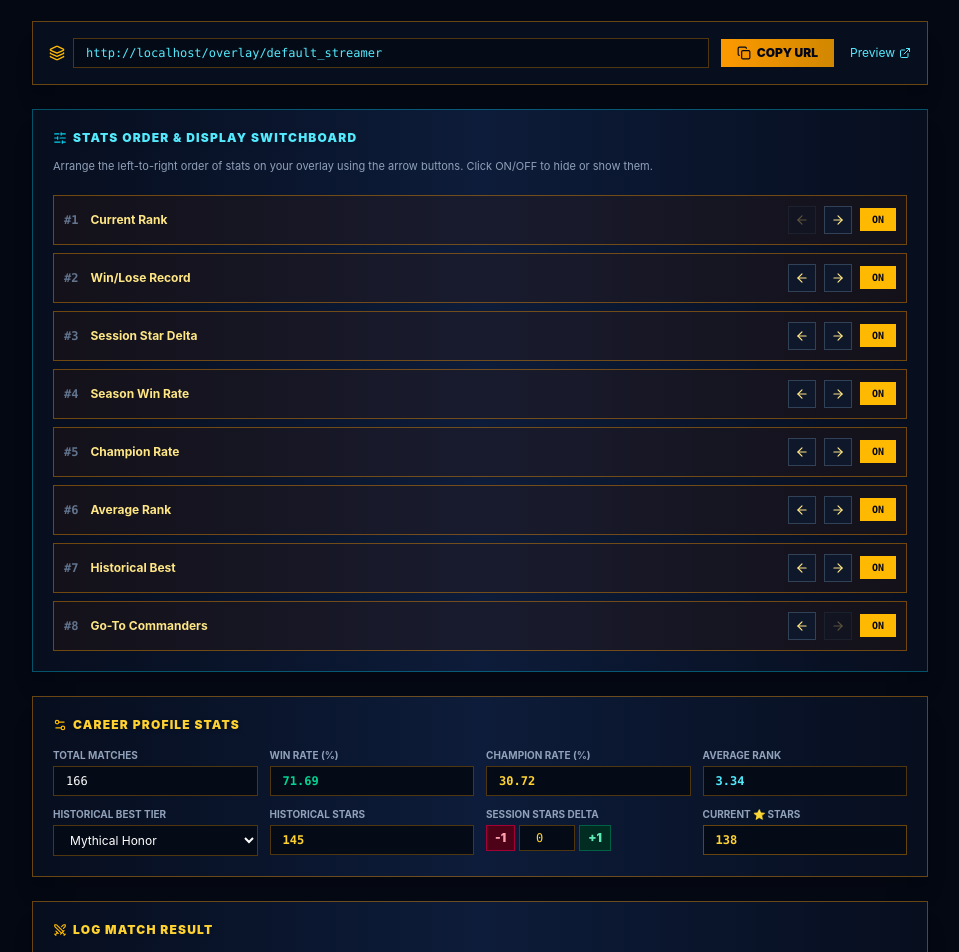
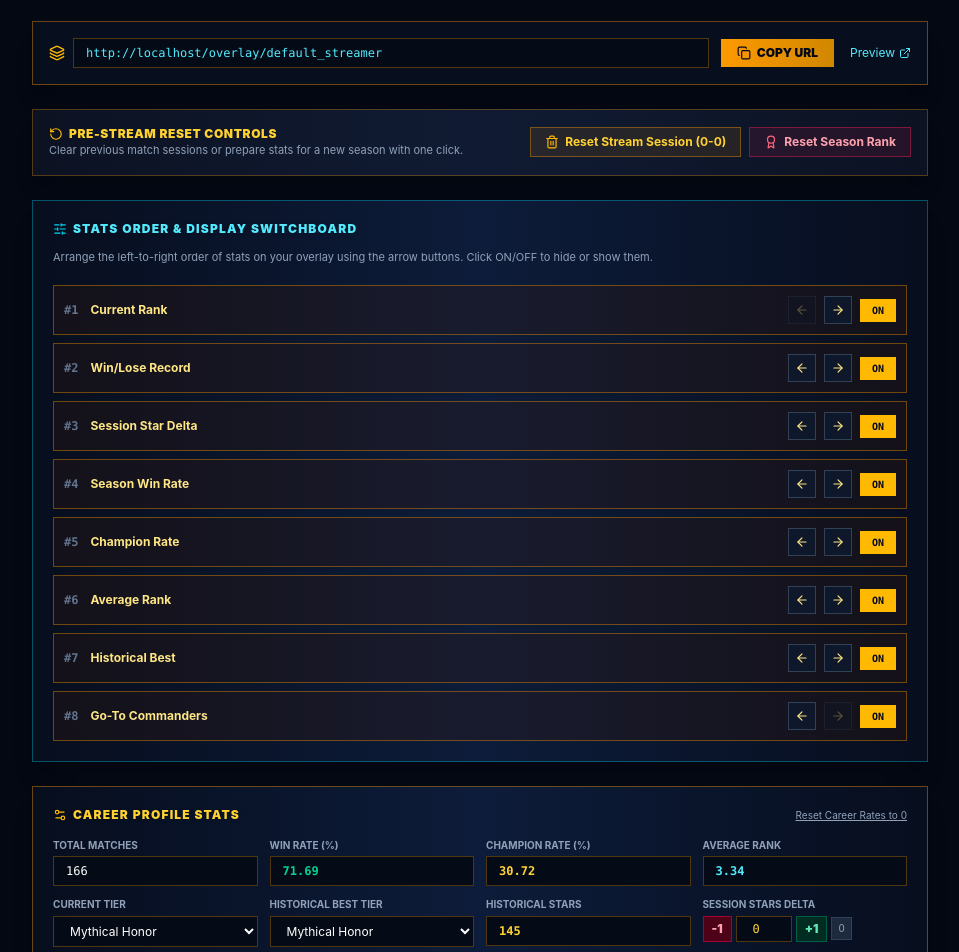
Before and after one commit to Hyavasti/magic-chess-overlay, a React (Vite) app: page /dashboard in a window 1280 px wide. Shown: the part 100-1052 px from the top of the page, without its empty margins (160-1119 px from the left). Built offline with nearby package versions, Linux system fonts and the light colour scheme; no server answers; the database is empty.

Commit message:
Add session and rank reset buttons to dashboard

```diff
--- a/src/pages/Dashboard.tsx
+++ b/src/pages/Dashboard.tsx
@@ -1,5 +1,21 @@
 import React, { useState, useEffect } from 'react';
-import { PlusCircle, ShieldAlert, Copy, ExternalLink, Check, Sparkles, Swords, Layers, Settings2, SlidersHorizontal, ArrowLeft, ArrowRight } from 'lucide-react';
+import {
+  PlusCircle,
+  RotateCcw,
+  Trash2,
+  Award,
+  Copy,
+  ExternalLink,
+  Check,
+  Sparkles,
+  Swords,
+  Layers,
+  Settings2,
+  SlidersHorizontal,
+  ArrowLeft,
+  ArrowRight,
+  AlertTriangle
+} from 'lucide-react';
 import { MCGG_COMMANDERS, findCommander } from '../data/commanders';
 import { supabase } from '../supabase';
 
@@ -14,12 +30,24 @@ const WIDGET_LABELS: Record<string, string> = {
   topCommanders: 'Go-To Commanders',
 };
 
+const STAR_MAP: Record<number, number> = {
+  1: 4,
+  2: 3,
+  3: 2,
+  4: 1,
+  5: -1,
+  6: -2,
+  7: -3,
+  8: -4,
+};
+
 export default function Dashboard() {
   const [streamerId] = useState<string>('default_streamer');
   const [selectedCategory, setSelectedCategory] = useState<'all' | 'Hero' | 'Classic'>('all');
   const [selectedCommanderId, setSelectedCommanderId] = useState<string>('chou');
   const [selectedPlacement, setSelectedPlacement] = useState<number>(1);
   const [copied, setCopied] = useState<boolean>(false);
+  const [loadingAction, setLoadingAction] = useState<string | null>(null);
 
   const [profile, setProfile] = useState({
     rank_tier: 'Mythical Honor',
@@ -102,7 +130,6 @@ export default function Dashboard() {
     updateProfileInSupabase({ enabled_widgets: nextWidgets });
   };
 
-  // Reorder widgets left or right
   const moveWidget = (index: number, direction: 'left' | 'right') => {
     const newOrder = [...profile.widget_order];
     const targetIndex = direction === 'left' ? index - 1 : index + 1;
@@ -113,17 +140,6 @@ export default function Dashboard() {
     newOrder[targetIndex] = temp;
 
     updateProfileInSupabase({ widget_order: newOrder });
-  };
-
- const STAR_MAP: Record<number, number> = {
-    1: 4,
-    2: 3,
-    3: 2,
-    4: 1,
-    5: -1,
-    6: -2,
-    7: -3,
-    8: -4,
   };
 
   const handleAddMatch = async (e: React.FormEvent) => {
@@ -149,6 +165,74 @@ export default function Dashboard() {
     });
   };
 
+  // RESET 1: Reset Entire Stream Session (Matches, Win-Loss Record & Star Delta)
+  const handleResetSession = async () => {
+    const confirmed = window.confirm(
+      "Reset Stream Session?\n\n• Wipes all logged stream match cards\n• Resets session Star Delta to 0\n• Clears active match commanders\n\nYour season rank and career profile stats will NOT be changed."
+    );
+    if (!confirmed) return;
+
+    setLoadingAction('session');
+    try {
+      // Delete all matches in stream_matches for this streamer
+      await supabase
+        .from('stream_matches')
+        .delete()
+        .eq('streamer_id', streamerId);
+
+      // Reset profile star delta
+      await updateProfileInSupabase({
+        star_delta: 0,
+      });
+
+      alert("Stream session has been reset to 0-0 with a clean match history!");
+    } catch (err) {
+      console.error(err);
+      alert("Failed to reset session. Check Supabase connection.");
+    } finally {
+      setLoadingAction(null);
+    }
+  };
+
+  // RESET 2: Reset In-Game Rank / Season Baseline
+  const handleResetRank = async () => {
+    const confirmed = window.confirm(
+      "Reset In-Game Season Rank?\n\n• Resets Current Stars / Points to 0\n• Sets Rank Tier back to 'Warrior'\n• Resets Session Star Delta to 0\n\nUse this when a new Magic Chess season begins."
+    );
+    if (!confirmed) return;
+
+    setLoadingAction('rank');
+    try {
+      await updateProfileInSupabase({
+        rank_tier: 'Warrior',
+        rank_division: 'III',
+        rank_points: 0,
+        star_delta: 0,
+      });
+      alert("Season Rank successfully reset to baseline!");
+    } catch (err) {
+      console.error(err);
+      alert("Failed to reset rank.");
+    } finally {
+      setLoadingAction(null);
+    }
+  };
+
+  // RESET 3: Quick Reset for Career Rates
+  const handleResetCareerStats = async () => {
+    const confirmed = window.confirm(
+      "Reset career win rates and total match count to 0?"
+    );
+    if (!confirmed) return;
+
+    await updateProfileInSupabase({
+      total_matches: 0,
+      season_win_rate: 0,
+      champion_rate: 0,
+      season_avg_rank: 0,
+    });
+  };
+
   const filteredCommanders = selectedCategory === 'all'
     ? MCGG_COMMANDERS
     : MCGG_COMMANDERS.filter((c) => c.category === selectedCategory);
@@ -156,6 +240,7 @@ export default function Dashboard() {
   return (
     <div className="min-h-screen w-full bg-[#040813] text-white p-6 font-sans relative overflow-y-auto selection:bg-amber-500 selection:text-black">
       <div className="max-w-4xl mx-auto space-y-6 pb-24 relative z-10">
+
         {/* Header */}
         <div className="border-b border-amber-500/20 pb-4 text-center">
           <div className="inline-flex items-center gap-2 mb-1">
@@ -184,7 +269,7 @@ export default function Dashboard() {
           <div className="flex items-center gap-2 shrink-0">
             <button
               onClick={copyUrl}
-              className="flex items-center gap-1.5 bg-gradient-to-r from-amber-500 to-yellow-600 text-slate-950 font-black px-4 py-1.5 text-xs uppercase cursor-pointer"
+              className="flex items-center gap-1.5 bg-gradient-to-r from-amber-500 to-yellow-600 text-slate-950 font-black px-4 py-1.5 text-xs uppercase cursor-pointer transition hover:opacity-95"
             >
               {copied ? <Check className="w-3.5 h-3.5" /> : <Copy className="w-3.5 h-3.5" />}
               {copied ? 'Copied' : 'Copy URL'}
@@ -197,6 +282,44 @@ export default function Dashboard() {
             >
               Preview <ExternalLink className="w-3 h-3" />
             </a>
+          </div>
+        </div>
+
+        {/* ========================================================= */}
+        {/* ACTION / RESET CONTROLS BAR                              */}
+        {/* ========================================================= */}
+        <div className="p-4 bg-gradient-to-r from-[#0c1222] via-[#101b33] to-[#0c1222] border border-amber-500/30 shadow-xl flex flex-wrap items-center justify-between gap-3">
+          <div>
+            <span className="text-xs font-black uppercase tracking-wider text-amber-300 flex items-center gap-1.5">
+              <RotateCcw className="w-3.5 h-3.5 text-amber-400" /> Pre-Stream Reset Controls
+            </span>
+            <p className="text-[11px] text-slate-400">
+              Clear previous match sessions or prepare stats for a new season with one click.
+            </p>
+          </div>
+
+          <div className="flex flex-wrap items-center gap-2">
+            {/* Reset Stream Session Button */}
+            <button
+              type="button"
+              disabled={loadingAction === 'session'}
+              onClick={handleResetSession}
+              className="flex items-center gap-1.5 px-3.5 py-1.5 text-xs font-bold text-amber-300 bg-amber-500/10 border border-amber-500/40 hover:bg-amber-500/20 active:scale-95 transition cursor-pointer disabled:opacity-50"
+            >
+              <Trash2 className="w-3.5 h-3.5 text-amber-400" />
+              {loadingAction === 'session' ? 'Resetting...' : 'Reset Stream Session (0-0)'}
+            </button>
+
+            {/* Reset In-Game Rank Button */}
+            <button
+              type="button"
+              disabled={loadingAction === 'rank'}
+              onClick={handleResetRank}
+              className="flex items-center gap-1.5 px-3.5 py-1.5 text-xs font-bold text-rose-300 bg-rose-500/10 border border-rose-500/40 hover:bg-rose-500/20 active:scale-95 transition cursor-pointer disabled:opacity-50"
+            >
+              <Award className="w-3.5 h-3.5 text-rose-400" />
+              {loadingAction === 'rank' ? 'Resetting...' : 'Reset Season Rank'}
+            </button>
           </div>
         </div>
 
@@ -227,29 +350,26 @@ export default function Dashboard() {
                   </div>
 
                   <div className="flex items-center gap-2">
-                    {/* Move Left / Up */}
                     <button
                       type="button"
                       disabled={index === 0}
                       onClick={() => moveWidget(index, 'left')}
-                      className="p-1.5 border border-slate-700 bg-slate-900 disabled:opacity-30 disabled:cursor-not-allowed hover:border-amber-400 transition"
+                      className="p-1.5 border border-slate-700 bg-slate-900 disabled:opacity-30 disabled:cursor-not-allowed hover:border-amber-400 transition cursor-pointer"
                       title="Move Left"
                     >
                       <ArrowLeft className="w-3.5 h-3.5" />
                     </button>
 
-                    {/* Move Right / Down */}
                     <button
                       type="button"
                       disabled={index === profile.widget_order.length - 1}
                       onClick={() => moveWidget(index, 'right')}
-                      className="p-1.5 border border-slate-700 bg-slate-900 disabled:opacity-30 disabled:cursor-not-allowed hover:border-amber-400 transition"
+                      className="p-1.5 border border-slate-700 bg-slate-900 disabled:opacity-30 disabled:cursor-not-allowed hover:border-amber-400 transition cursor-pointer"
                       title="Move Right"
                     >
                       <ArrowRight className="w-3.5 h-3.5" />
                     </button>
 
-                    {/* ON / OFF Toggle */}
                     <button
                       type="button"
                       onClick={() => toggleWidget(key)}
@@ -268,9 +388,18 @@ export default function Dashboard() {
 
         {/* SECTION B: Career Stats Editor */}
         <div className="p-5 bg-gradient-to-r from-[#070e1e] via-[#0d1c3a] to-[#070e1e] border border-amber-500/40 shadow-xl space-y-4">
-          <span className="text-xs font-black uppercase tracking-widest text-amber-300 flex items-center gap-1.5 drop-shadow">
-            <Settings2 className="w-3.5 h-3.5 text-amber-400" /> Career Profile Stats
-          </span>
+          <div className="flex items-center justify-between">
+            <span className="text-xs font-black uppercase tracking-widest text-amber-300 flex items-center gap-1.5 drop-shadow">
+              <Settings2 className="w-3.5 h-3.5 text-amber-400" /> Career Profile Stats
+            </span>
+            <button
+              type="button"
+              onClick={handleResetCareerStats}
+              className="text-[10px] text-slate-400 hover:text-rose-400 transition cursor-pointer underline"
+            >
+              Reset Career Rates to 0
+            </button>
+          </div>
 
           <div className="grid grid-cols-2 sm:grid-cols-4 gap-3 text-xs">
             <div className="flex flex-col gap-1">
@@ -314,6 +443,26 @@ export default function Dashboard() {
                 onChange={(e) => updateProfileInSupabase({ season_avg_rank: Number(e.target.value) })}
                 className="bg-[#050b16] border border-amber-500/30 px-3 py-1.5 text-cyan-300 font-mono text-xs outline-none font-bold"
               />
+            </div>
+
+            <div className="flex flex-col gap-1">
+              <label className="text-[10px] uppercase font-bold text-slate-400">Current Tier</label>
+              <select
+                value={profile.rank_tier}
+                onChange={(e) => updateProfileInSupabase({ rank_tier: e.target.value })}
+                className="bg-[#050b16] border border-amber-500/30 px-3 py-1.5 text-white text-xs outline-none"
+              >
+                <option value="Warrior">Warrior</option>
+                <option value="Elite">Elite</option>
+                <option value="Master">Master</option>
+                <option value="Grandmaster">Grandmaster</option>
+                <option value="Epic">Epic</option>
+                <option value="Legend">Legend</option>
+                <option value="Mythic">Mythic</option>
+                <option value="Mythical Honor">Mythical Honor</option>
+                <option value="Mythical Glory">Mythical Glory</option>
+                <option value="Mythical Immortal">Mythical Immortal</option>
+              </select>
             </div>
 
             <div className="flex flex-col gap-1">
@@ -362,6 +511,14 @@ export default function Dashboard() {
                   className="bg-emerald-950 border border-emerald-800 text-emerald-300 px-2 py-1 text-xs font-black cursor-pointer"
                 >
                   +1
+                </button>
+                <button
+                  type="button"
+                  onClick={() => updateProfileInSupabase({ star_delta: 0 })}
+                  className="bg-slate-800 border border-slate-700 text-slate-400 px-1.5 py-1 text-[10px] hover:text-white"
+                  title="Reset Delta to 0"
+                >
+                  0
                 </button>
               </div>
             </div>
```
